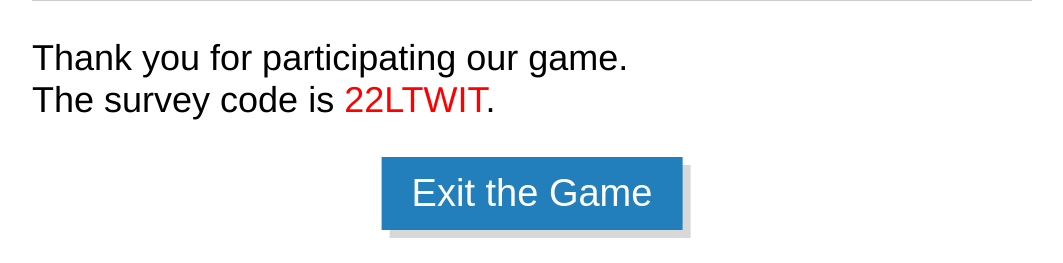
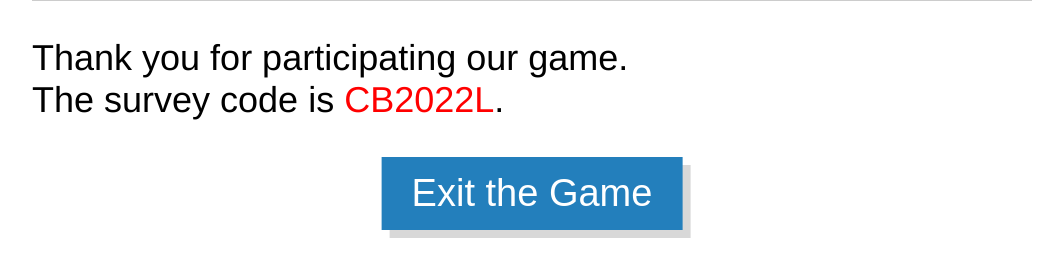
Before and after one commit to jaehoonkimm/ChamberBreaker, a Django app: template Game/templates/rank.html in a window 1280 px wide. Shown: the part 537-800 px from the top of the page, without its empty margins (108-1171 px from the left). Run offline with Django 3.2, Linux system fonts and the light colour scheme; the template is opened without the code that fills it, so the values that code supplies are empty; style sheets or scripts are compiled from the project's sources; some libraries are stand-ins or nearby versions.

Commit message:
Compensation code change

```diff
--- a/Game/templates/rank.html
+++ b/Game/templates/rank.html
@@ -78,7 +78,7 @@
         </table>
         <p class="survey-code-p">
           Thank you for participating our game.<br />The survey code is
-          <span class="highlight">22LTWIT</span>.
+          <span class="highlight">CB2022L</span>.
         </p>
         <a href="{% url 'start' %}"><button>Exit the Game</button></a>
       </div>
```
